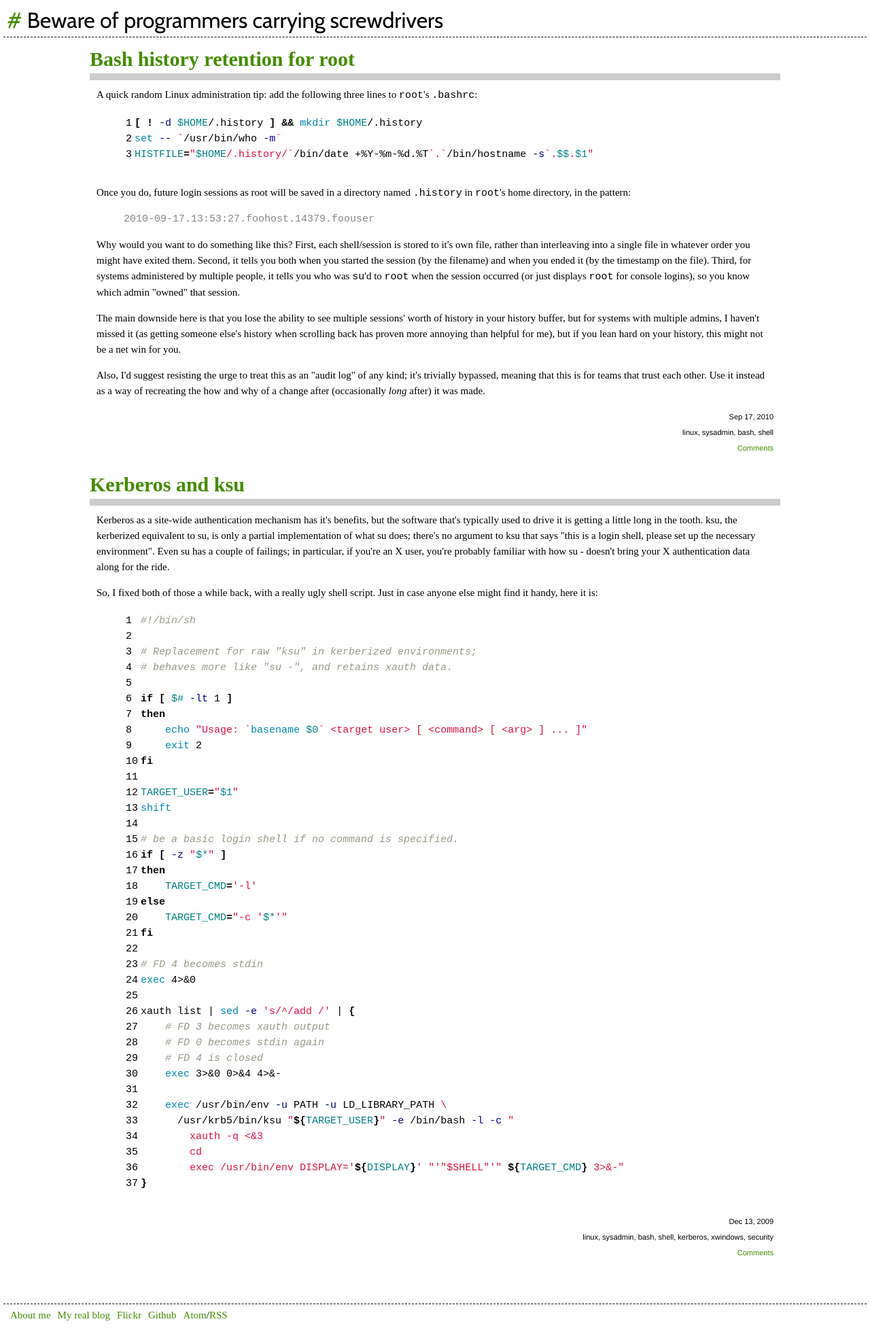
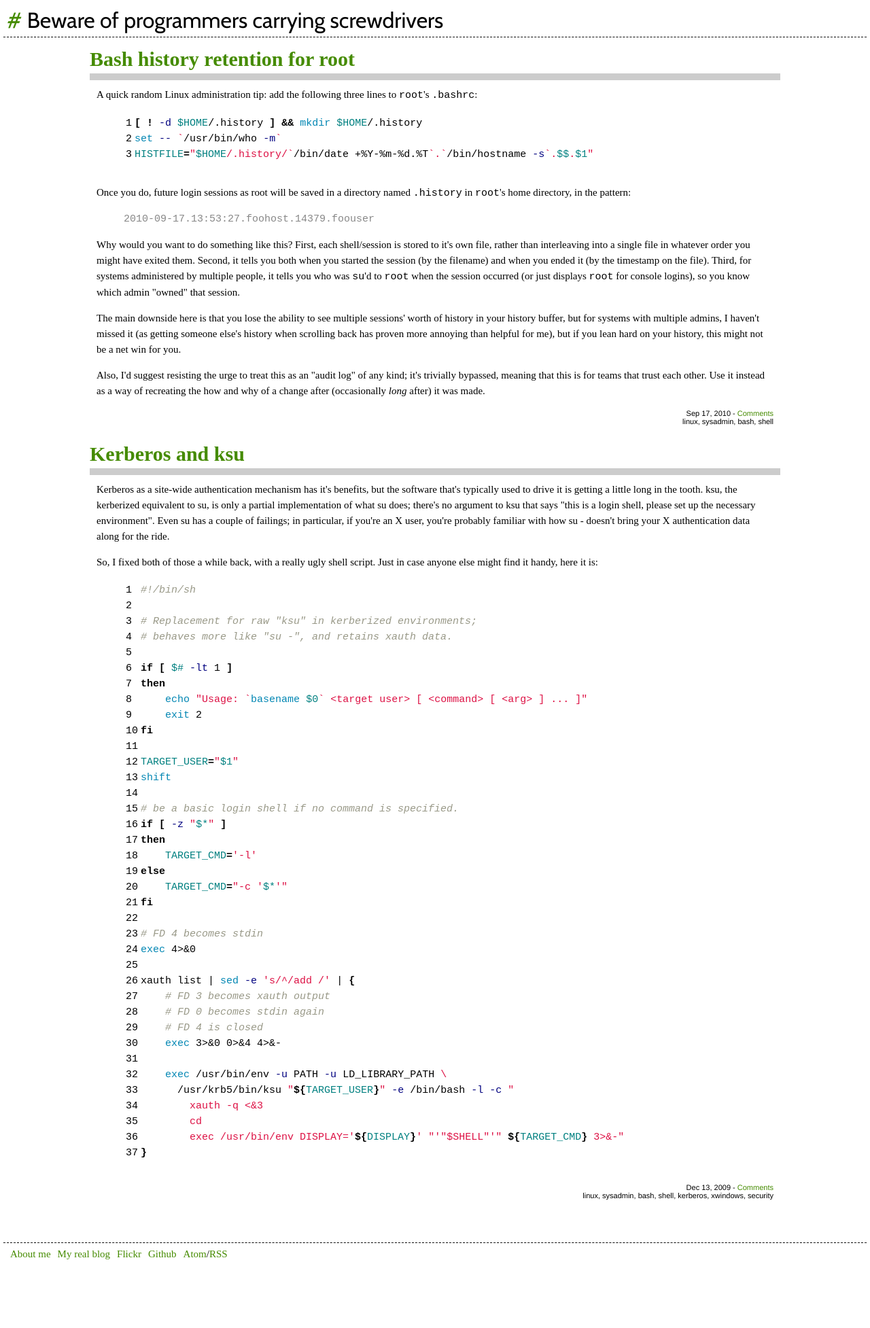
Before and after one commit to logic/logic.github.io, a Jekyll site: the page built from index.html, in a window 1280 px wide. Shown: the whole page at 68% size. Built offline with Jekyll 4.4.1, drawn with Linux system fonts in a browser that asks for light colours; some web fonts are replaced; the list of posts is cut into pages by our own code; comment, search, counter and statistics services are not loaded; after the commit the page ends 1864 px from its top, so only the background shows below that.

Commit message:
Some simple styling updates.

```diff
--- a/_layouts/post.html
+++ b/_layouts/post.html
@@ -5,7 +5,7 @@ layout: default
 <div class="post">
   {{ content }}
   <p class="meta">
-    {{ page.date | date: "%b %d, %Y" }} |
+    {{ page.date | date: "%b %d, %Y" }} -
     <a href="{{ page.url }}">Permalink</a>
     <br />
     {% for c in page.categories %}
--- a/css/default.css
+++ b/css/default.css
@@ -43,6 +43,7 @@ A:hover {
   text-align: right;
   font-family: Helvetica Neue, Helvetica, serif;
   font-size: 11px;
+  line-height: normal;
  }
 
 .postTitle {
--- a/index.html
+++ b/index.html
@@ -7,13 +7,12 @@ title: "Beware of programmers carrying screwdrivers"
 <div class="post">
   {{ post.content }}
   <p class="meta">
-    {{ post.date | date: "%b %d, %Y" }}
+    {{ post.date | date: "%b %d, %Y" }} -
+    <a id="more" href="{{ post.url }}#disqus_thread" data-disqus-identifier="{{ post.url }}">Comments</a>
     <br />
     {% for c in post.categories %}
     <span class="postCategory">{{ c }}</span>{% if forloop.last != true %},{% endif %}
     {% endfor %}
-    <br />
-    <a id="more" href="{{ post.url }}#disqus_thread" data-disqus-identifier="{{ post.url }}">Comments</a>
   </p>
 </div>
 {% endfor %}
```
